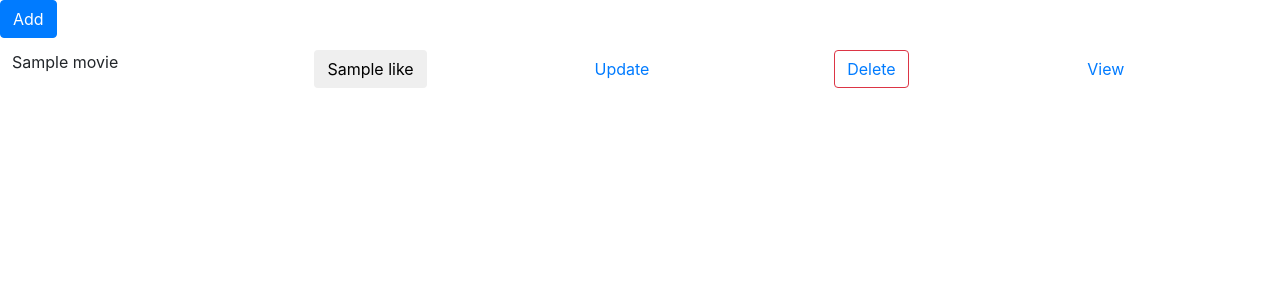
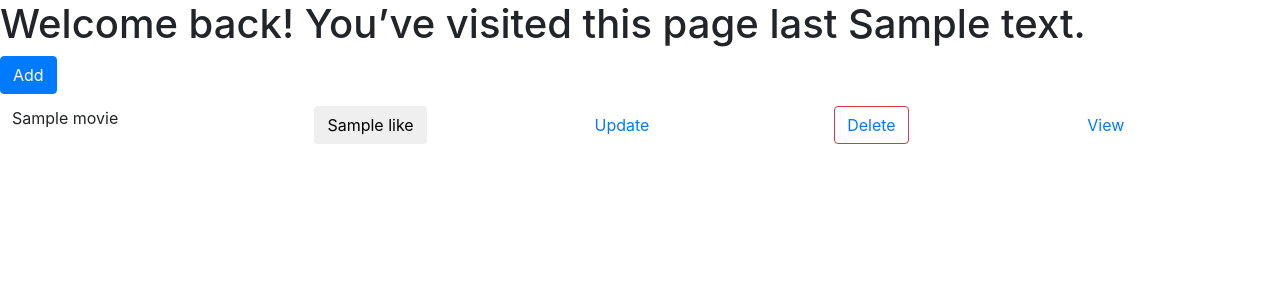
Before and after one commit to Jomari-Macaraig/SpectrumOneMovieList, a Django app: template movielist/templates/movie/movie_list.html in a window 1280 px wide. Shown: the top 300 px of the page. Run offline with Django 3.2, Linux system fonts and the light colour scheme; the template is opened without the code that fills it: most values are stand-ins (such as "Sample title", 1, 10 or a date in 2020); some libraries are stand-ins or nearby versions.

Commit message:
#9 Have last visited working

```diff
--- a/movielist/movie/views.py
+++ b/movielist/movie/views.py
@@ -5,7 +5,7 @@ from django.views.generic.edit import CreateView, UpdateView, DeleteView
 
 from rest_framework.generics import UpdateAPIView
 
-from .mixins import MovieActionMixin
+from .mixins import LastVisitedSession, MovieActionMixin
 from .models import Movie
 from .serializers import MovieSerializer
 
@@ -49,7 +49,7 @@ class MovieDetail(DetailView):
     template_name = 'movie/movie_detail.html'
 
 
-class MovieList(ListView):
+class MovieList(LastVisitedSession, ListView):
     model = Movie
     template_name = 'movie/movie_list.html'
 
--- a/movielist/templates/movie/movie_list.html
+++ b/movielist/templates/movie/movie_list.html
@@ -1,6 +1,11 @@
 {% extends 'base.html' %}
 {% load static %}
 {% block body %}
+{% if last_visited %}
+  <h1>Welcome back! You’ve visited this page last {{ last_visited }}</h1>
+{% else %}
+  <h1>Welcome to our site!</h1>
+{% endif %}
 <a href="{% url 'movie_create' %}" class="btn btn-primary">Add</a>
   <div class="table-responsive-sm">
     <table class="table table-borderless">
```
Also changed, not shown: movielist/movie/mixins.py (+10 -0 lines).
